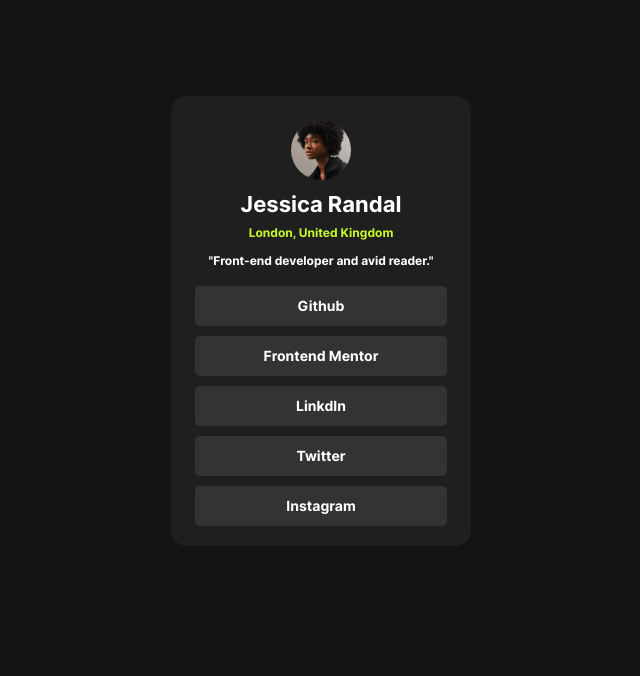
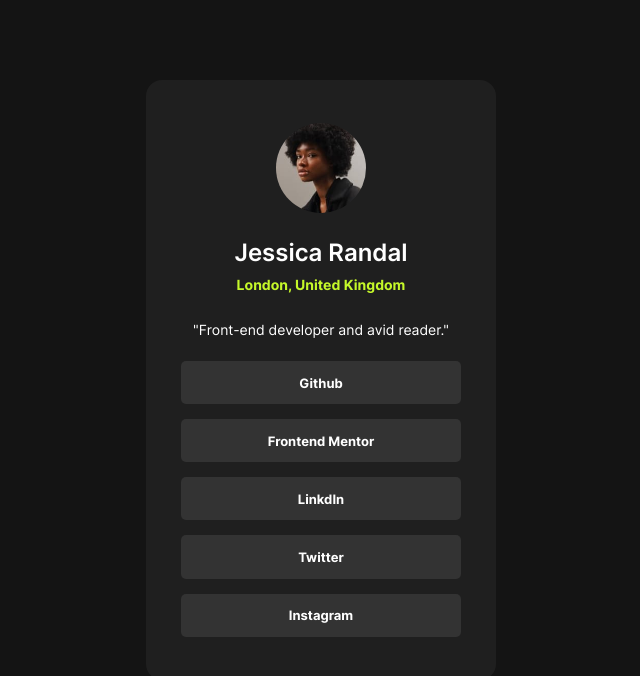
Before and after one commit to manilomonilo/social-links-profile-main, a plain HTML site: page index.html in a window 1280 px wide. Shown: the whole page, without its empty margins (319-959 px from the left). Drawn offline with Linux system fonts and the light colour scheme.

Commit message:
fix the design size

```diff
--- a/style.css
+++ b/style.css
@@ -1,6 +1,6 @@
 @font-face {
     font-family: Inter;
-    src: url(assets/fonts/static/Inter-Bold.ttf);
+    src: url(assets/fonts/Inter-VariableFont_slnt\,wght.ttf);
 }
 
 *,
@@ -19,63 +19,81 @@
     --Off: hsl(0, 0%, 8%);
     --Font-color: hsl(0, 0%, 100%);
 
-    --h1: 22px;
-    --h2: 12px;
-    --parg: 12px;
-    --Font-size: 14px;
+    --fw-regular: 400;
+    --fw-medium: 600;
+    --fw-bold: 700;
+
+    --h1: 24px;
+    --h2: 14px;
+    --parg: 14px;
+    --Font-size: 13px;
 }
 
 body {
+    width: 100%;
     background-color: var(--Off);
     font-size: var(--Font-size);
     color: var(--White);
     font-family: Inter, sans-serif;
+    display: flex;
+    justify-content: center;
+    align-items: center;
 }
 
 .card {
+    display: flex;
+    flex-direction: column;
+    justify-content: center;
+    align-items: center;
     background-color: var(--Dark);
-    width: 300px;
-    height: 450px;
-    margin: auto;
-    margin-top: 6rem;
+    width: 350px;
+    height: 600px;
+    margin-top: 5rem;
+    margin-left: 0;
     padding: 1.5rem;
     text-align: center;
     border-radius: 1rem;
-    line-height: 1.8rem;
+    line-height: 2rem;
 }
 
 .avatar {
-    width: 60px;
-    height: 60px;
+    width: 90px;
+    height: 90px;
     border-radius: 50%;
+    margin-bottom: 1.5rem;
 }
 
 .name {
     font-size: var(--h1);
+    font-weight: var(--fw-medium);
 }
 
 .location {
     font-size: var(--h2);
     color: var(--Green);
+    margin-bottom: .8rem;
 }
 
 .job-description {
     font-size: var(--parg);
-    font-weight: 100;
+    font-weight: var(--fw-regular);
 }
 
 .social-links {
+    display: flex;
+    flex-direction: column;
+    justify-content: center;
+    align-items: center;
     list-style: none;
 }
 
 .social-links li {
     display: block;
+    width: 280px;
     padding: .35rem;
     background-color: var(--Grey);
     border-radius: 5px;
-    margin-top: 10px;
-    margin-bottom: 10px;
-
+    margin-top: 15px;
 }
 
 .social-links li:hover {
@@ -92,5 +110,5 @@ body {
     text-decoration: none;
     width: 100%;
     height: 100%;
-    font-weight: bold;
+    font-weight: var(--fw-bold);
 }
```
Also changed, not shown: 2 other files.
